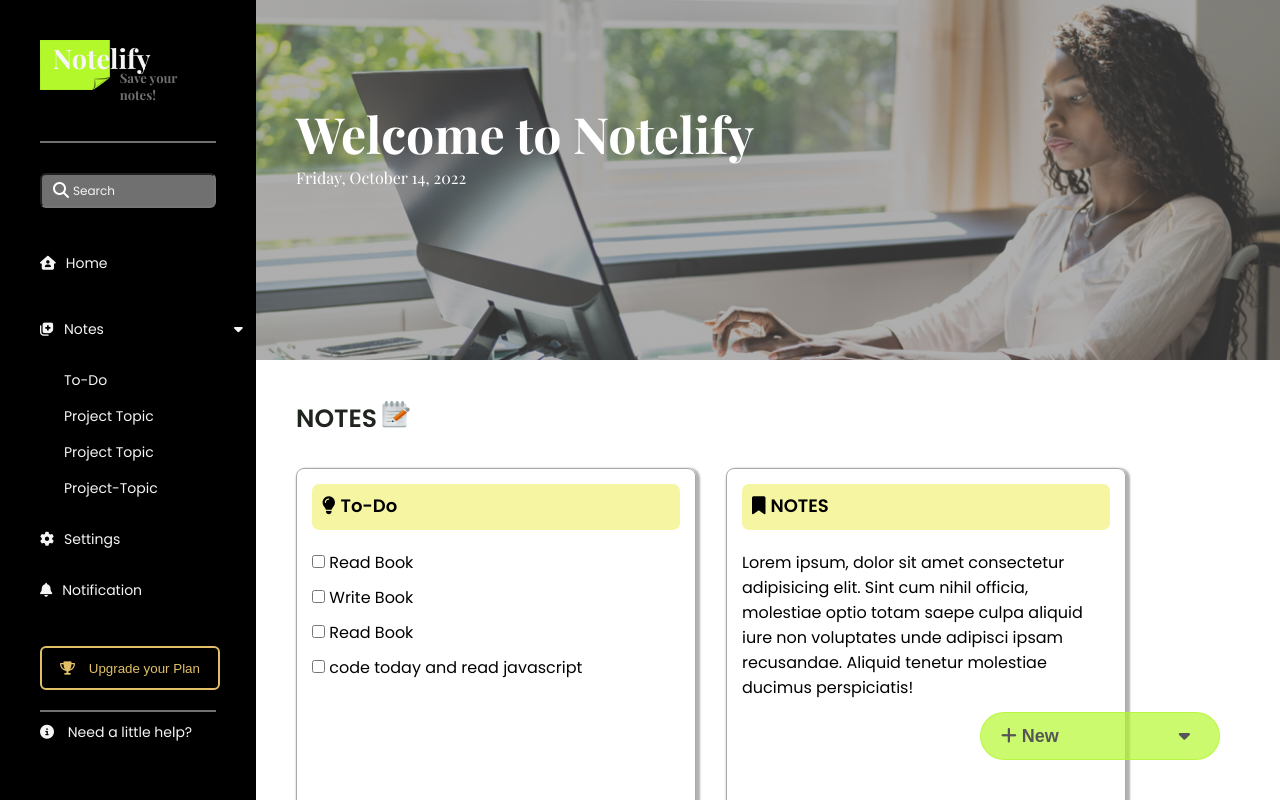
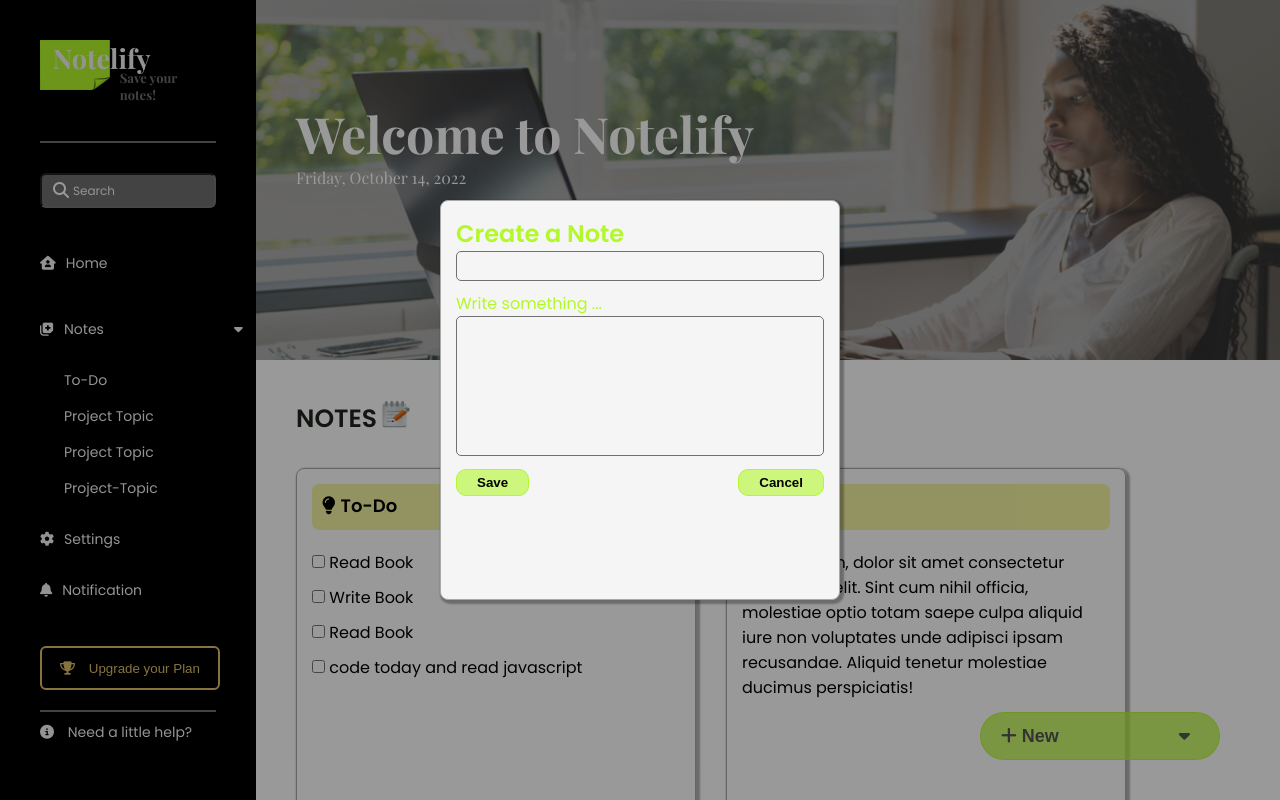
Before and after one commit to FolashadeOmoloja/Notelify, a plain HTML site: page index.html in a window 1280 px wide. Shown: the top 800 px of the page. Drawn offline with nearby package versions, Linux system fonts and the light colour scheme; a web font is replaced by a local one.

Commit message:
new changes

```diff
--- /dev/null
+++ b/inde.js
@@ -0,0 +1,4 @@
+const parentElement = document.getElementById("parent")
+const firstChild = parentElement.firstChild
+const siblingElement = firstChild.nextSibling
+console.log(siblingElement)
--- a/index.html
+++ b/index.html
@@ -75,22 +75,30 @@
                                 <input type="checkbox" class="check-width">
                                 <input type="text" class="popup-todo todo-input">
                             </div>
-                            <!-- <div class="pop-up-todo">
-                                <input type="checkbox" class="check-width">
-                                <input type="text" id="todo-input" class="popup-todo">
-                            </div>
-                            <div class="pop-up-todo">
-                                <input type="checkbox" class="check-width">
-                                <input type="text" id="todo-input" class="popup-todo">
-                            </div>
-                            <div class="pop-up-todo">
-                                <input type="checkbox" class="check-width">
-                                <input type="text" id="todo-input" class="popup-todo">
-                            </div> -->
                         </div>
                         <div class="save-option">
                             <button class="btn-3" type="submit">Save</button>
                             <button id="cancel">Cancel</button>
+                        </div>
+                    </div>
+                </section>
+                <section class="pop-up-note">
+                    <div class="pop-up-box">
+                        <h2>Create a Note</h2>
+                        <div class="notelist">
+                            <div class="Note-Title">
+                                <input type="text" class="Note-title">
+                            </div>
+                            <div class="Note-body"></div>
+                                <label for="">Write something ...</label>
+                                <textarea name="notes" class="notes" cols="30" rows="10">
+
+                                </textarea>
+                            </div>
+                            <div class="save-option">
+                                <button class="btn-3" type="submit">Save</button>
+                                <button id="cancel-note">Cancel</button>
+                            </div>
                         </div>
                     </div>
                 </section>
@@ -182,7 +190,7 @@
               <div class="drop-up">
                 <ul>
                     <li id="create-todo">Create To-Do</li>
-                    <li>Create Note</li>
+                    <li id="create-note">Create Note</li>
                 </ul>
               </div>
               <button class="btn-2" id="bt-2"><i class="fa-solid fa-plus plus"></i>New<i class="fa-solid fa-caret-down plus-1"></i></button>
--- a/main.js
+++ b/main.js
@@ -1,7 +1,3 @@
-/*
-To do
-refractor code
- */
 
 let btn2 = document.querySelector("#bt-2");
 let dropUp = document.querySelector(".drop-up")
@@ -10,9 +6,11 @@ let setting = document.querySelector('.setting')
 let setIconNote = document.querySelector(".set-icon-note")
 let settingNote = document.querySelector('.setting-note')
 let getCancelButton = document.querySelector("#cancel")
+let getCancelButtonNote = document.querySelector('#cancel-note')
 let getCreateToDo = document.querySelector("#create-todo")
 let todoInputArray;
 todoInputArray = document.querySelectorAll(".todo-input")
+
 
 const todoArr = []
 btn2.addEventListener('click',() => {
@@ -24,6 +22,9 @@ setIcon.addEventListener('click',() => {
 setIconNote.addEventListener('click',() => {
     settingNote.style.display = 'block'
 });
+getCreateToDo.addEventListener('click', () => {
+    document.querySelector('.pop-up').style.display = 'flex'
+})
 getCancelButton.addEventListener('click', () => {
     document.querySelector('.pop-up').style.display = 'none'
     let div = document.createElement('div')
@@ -38,9 +39,28 @@ getCancelButton.addEventListener('click', () => {
     todoInputArray = document.querySelectorAll(".todo-input")
     todoInputArray.forEach(input => input.addEventListener("keypress",createTodoItem))
 })
-getCreateToDo.addEventListener('click', () => {
-    document.querySelector('.pop-up').style.display = 'flex'
+
+getCancelButtonNote.addEventListener('click', () => {
+    document.querySelector('.pop-up-note').style.display = 'none'
+//     let div = document.createElement('div')
+
+//     div.classList.add("pop-up-box")
+//     document.querySelector(".notelist").innerHTML = `
+//     <div class="Note-Title">
+//     <input type="text" class="Note-title">
+// </div>
+// <div class="Note-body"></div>
+//     <label for="">Write something ...</label>
+//     <textarea name="notes" class="notes" cols="30" rows="10">
+
+//     </textarea>
+// </div>
+//     `
+
 })
+
+
+
 //to trigger an event when you click enter
 todoInputArray.forEach(input => input.addEventListener("keypress",createTodoItem))
 
@@ -59,11 +79,16 @@ function createTodoItem  (event) {
     todoInputArray = document.querySelectorAll(".todo-input")
     todoInputArray[todoInputArray.length-1].focus()
     todoInputArray.forEach(input => input.addEventListener("keypress",createTodoItem))
-    // console.log(todoInputArray)
+    //you can also use this.value to get the value of the element that trigered the event
+    todoArr.push(event.target.value)
+ console.log(todoArr)
+
 
     }
 
     }
+
+
 
 
 
--- a/style.css
+++ b/style.css
@@ -398,7 +398,7 @@ position: relative;
 }
 
 /* pop up! */
-.pop-up{
+.pop-up, .pop-up-note{
     position: fixed;
     top: 0;
     left: 0;
@@ -411,6 +411,10 @@ position: relative;
     justify-content: center;
     align-items: center;
     display: none;
+}
+
+.pop-up-note{
+    display: flex;
 }
 
 .pop-up-box{
@@ -454,6 +458,9 @@ position: relative;
 
 .save-option{
     margin-top: 6px;
+    /* position: fixed;
+    bottom: 180px;
+    width: 20%; */
     display: flex;
     justify-content: space-between;
 }
@@ -466,3 +473,25 @@ position: relative;
  border-radius: 10px;
  font-weight: bold;
 }
+
+.Note-title,.notes{
+    width: 100%;
+    border: 1px solid #707070;
+    border-radius: 5px;
+    padding: 8px;
+    outline: none;
+    background-color: whitesmoke;
+}
+
+.Note-title{
+    height: 30px;
+    margin-bottom: 10px;
+    font-size: 18px;
+
+}
+
+.notes{
+    height: 140px;
+    resize: none;
+    font-size: 17px;
+}
```
